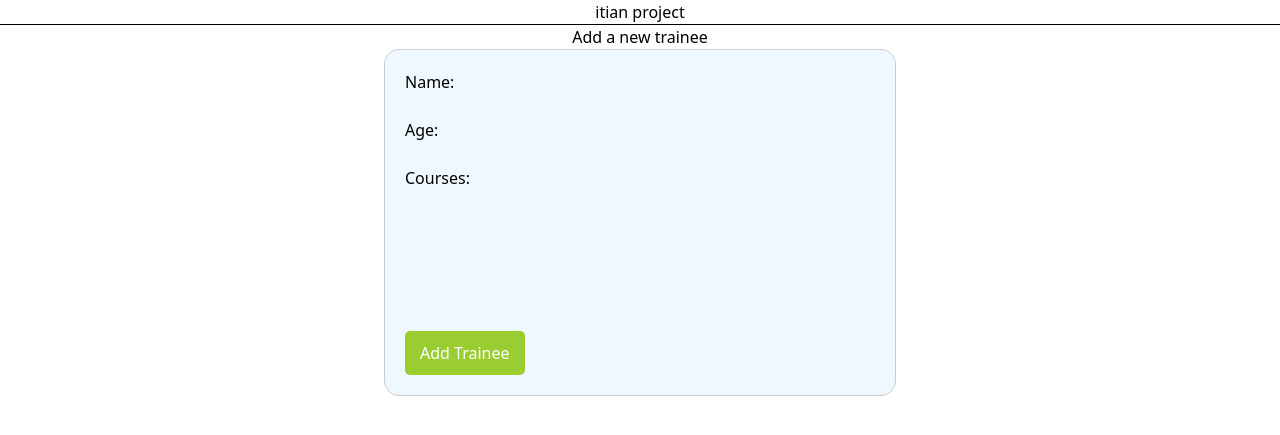
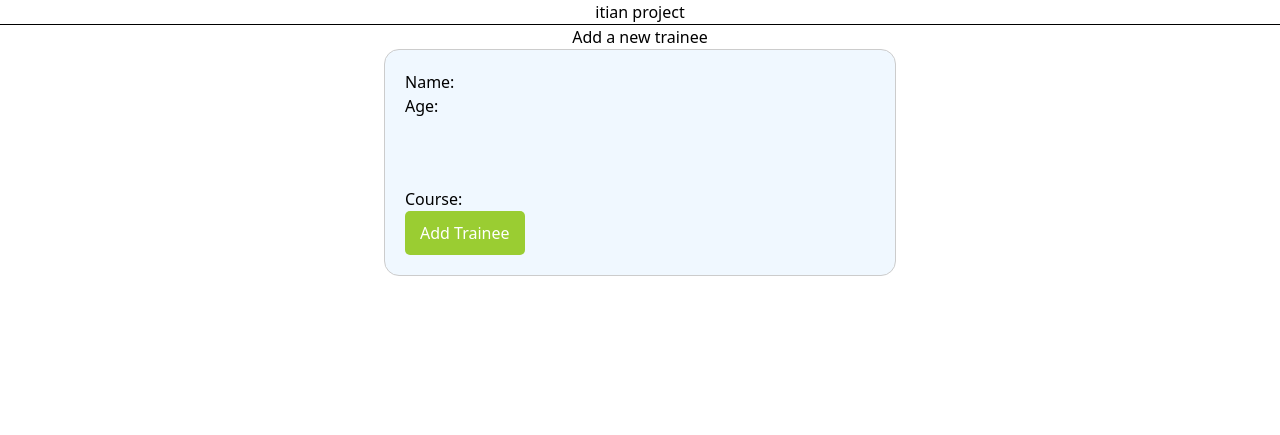
Before and after one commit to Shaza-Elshimy/Django-lab, a Django app: page /trainee/add/ in a window 1280 px wide. Shown: the top 435 px of the page. Run offline with Django 5.2, Linux system fonts and the light colour scheme; data that the repository does not hold is empty.

Commit message:
use model form in  AddTraineeView

```diff
--- a/itian/trainee/forms.py
+++ b/itian/trainee/forms.py
@@ -1,5 +1,5 @@
 from django import forms
-from .model import Trainee
+from .models import Trainee
 
 class TraineeForm(forms.ModelForm):
     class Meta:
--- a/itian/trainee/templates/trainee_add.html
+++ b/itian/trainee/templates/trainee_add.html
@@ -5,7 +5,7 @@
     <div style="background-color: aliceblue; border-radius: 15px; border: 1px solid #ccc; padding: 20px; width: 50%; margin: auto;">
         <form method="post" style="width: 100%;">
             {% csrf_token %}
-            <label for="name">Name:</label>
+            <!-- <label for="name">Name:</label>
             <input type="text" id="name" name="name"><br><br>
             <label for="age">Age:</label>
             <input type="number" id="age" name="age"><br><br>
@@ -14,7 +14,8 @@
                 {% for course in courses %}
                     <option value="{{ course.id }}">{{ course.name }}</option>
                 {% endfor %}
-            </select><br><br>
+            </select><br><br> -->
+            {{form.as_p}}
             <input type="submit" value="Add Trainee" style="background-color: yellowgreen; color: white; border: none; padding: 10px 15px; cursor: pointer; border-radius: 5px;">
         </form>
     </div>
--- a/itian/trainee/views.py
+++ b/itian/trainee/views.py
@@ -27,6 +27,7 @@ from urllib import request
 from django.shortcuts import redirect, render,get_object_or_404
 from django.views import View
 from .models import *
+from .forms import TraineeForm
 # Create your views here.
 # function based
 def listtrainee(request):
@@ -48,15 +49,19 @@ def listtrainee(request):
 #class based + model form
 class AddTraineeView(View):
     def get(self,request):
-        courses=Course.objects.all()
-        return render(request,'trainee_add.html', {'courses': courses})
+        # courses=Course.objects.all()
+        form = TraineeForm()
+        return render(request,'trainee_add.html',{'form':form})
 
     def post(self,request):
-        name = request.POST.get('name')
-        age = request.POST.get('age')
-        courses_ids = request.POST.getlist('course')
-        trainee = Trainee.objects.create(name=name, age=age)
-        trainee.course.set(courses_ids)
+        # name = request.POST.get('name')
+        # age = request.POST.get('age')
+        # courses_ids = request.POST.getlist('course')
+        # trainee = Trainee.objects.create(name=name, age=age)
+        # trainee.course.set(courses_ids)
+        form = TraineeForm(request.POST)
+        if form.is_valid():
+            form.save()
         return redirect('trainee_list')
 
 # def updatetrainee(request,id):
```
